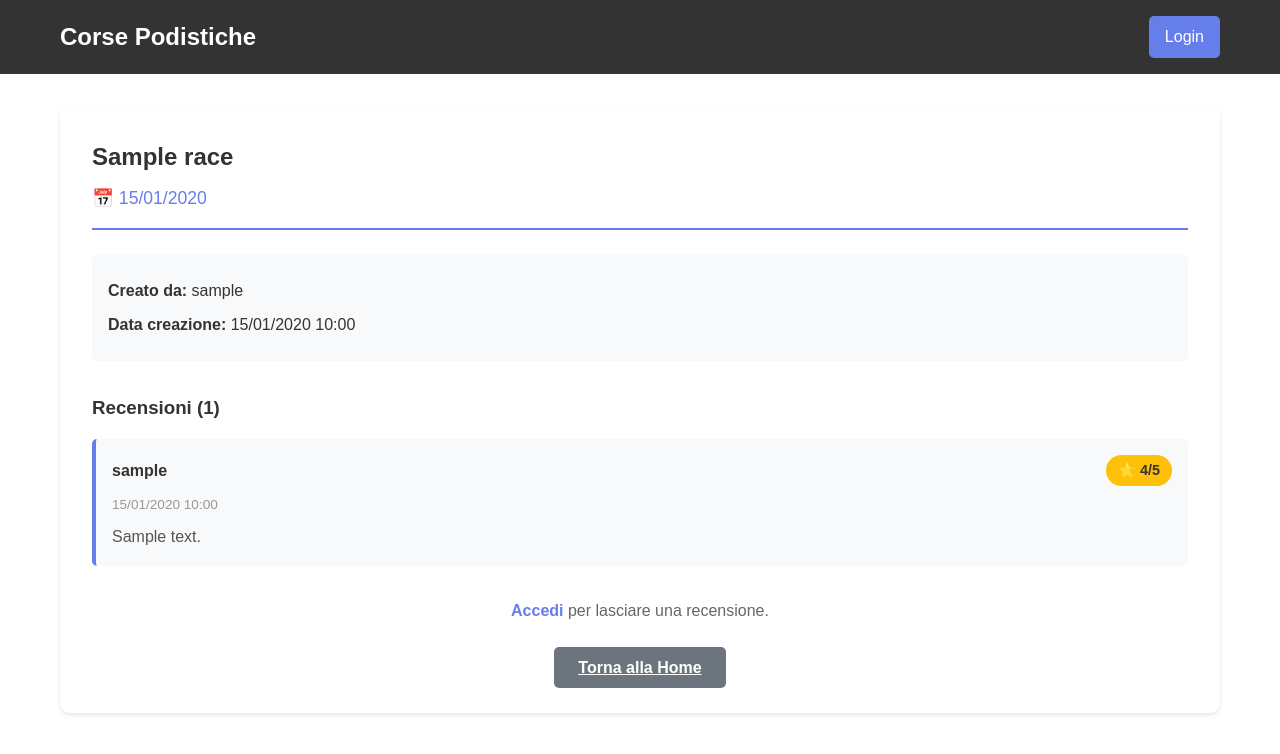
After one commit to Chicco94/4_corse_podistiche, a Flask app: template app/templates/race_detail.html in a window 1280 px wide. The commit adds this page. Shown: the top 754 px of the page. Run offline with Flask 3, Linux system fonts and the light colour scheme; the template is opened without the code that fills it: most values are stand-ins (such as "Sample title", 1, 10 or a date in 2020).

Commit message:
Add race creation and review functionality with corresponding templates and styles

```diff
--- a/app/models/__init__.py
+++ b/app/models/__init__.py
@@ -1,4 +1,5 @@
 from app.models.user import User
 from app.models.race import Race
+from app.models.review import Review
 
-__all__ = ['User', 'Race']
+__all__ = ['User', 'Race', 'Review']
--- a/app/models/race.py
+++ b/app/models/race.py
@@ -10,5 +10,8 @@ class Race(db.Model):
     creator_id = db.Column(db.Integer, db.ForeignKey('users.id'), nullable=False)
     created_at = db.Column(db.DateTime, default=datetime.utcnow)
 
+    # Relazione con le recensioni
+    reviews = db.relationship('Review', backref='race', lazy=True, cascade='all, delete-orphan')
+
     def __repr__(self):
         return f'<Race {self.name} - {self.date.strftime("%d/%m/%Y")}>'
--- a/app/static/css/style.css
+++ b/app/static/css/style.css
@@ -78,6 +78,15 @@ body {
     color: white;
     text-decoration: underline;
     font-weight: bold;
+}
+
+.hero-actions {
+    margin-top: 1.5rem;
+}
+
+.hero-actions .btn {
+    display: inline-block;
+    margin: 0.5rem;
 }
 
 /* Login Form */
@@ -170,3 +179,196 @@ body {
     color: #721c24;
     border-color: #f5c6cb;
 }
+
+/* Create Race Form */
+.create-race-container {
+    display: flex;
+    justify-content: center;
+    align-items: center;
+    min-height: 60vh;
+}
+
+.create-race-box {
+    background: white;
+    padding: 2rem;
+    border-radius: 10px;
+    box-shadow: 0 4px 6px rgba(0, 0, 0, 0.1);
+    width: 100%;
+    max-width: 500px;
+}
+
+.create-race-box h2 {
+    text-align: center;
+    margin-bottom: 1.5rem;
+    color: #333;
+}
+
+.form-actions {
+    display: flex;
+    gap: 1rem;
+    margin-top: 1.5rem;
+}
+
+.form-actions .btn {
+    flex: 1;
+}
+
+.btn-secondary {
+    background-color: #6c757d;
+    color: white;
+}
+
+.btn-secondary:hover {
+    background-color: #5a6268;
+}
+
+textarea {
+    width: 100%;
+    padding: 0.75rem;
+    border: 1px solid #ddd;
+    border-radius: 5px;
+    font-size: 1rem;
+    font-family: Arial, sans-serif;
+    resize: vertical;
+    transition: border-color 0.3s;
+}
+
+textarea:focus {
+    outline: none;
+    border-color: #667eea;
+    box-shadow: 0 0 5px rgba(102, 126, 234, 0.3);
+}
+
+select {
+    width: 100%;
+    padding: 0.75rem;
+    border: 1px solid #ddd;
+    border-radius: 5px;
+    font-size: 1rem;
+    transition: border-color 0.3s;
+}
+
+select:focus {
+    outline: none;
+    border-color: #667eea;
+    box-shadow: 0 0 5px rgba(102, 126, 234, 0.3);
+}
+
+/* Race Detail */
+.race-detail {
+    background: white;
+    padding: 2rem;
+    border-radius: 10px;
+    box-shadow: 0 2px 4px rgba(0, 0, 0, 0.1);
+}
+
+.race-header {
+    border-bottom: 2px solid #667eea;
+    padding-bottom: 1rem;
+    margin-bottom: 1.5rem;
+}
+
+.race-header h2 {
+    margin: 0 0 0.5rem 0;
+    color: #333;
+}
+
+.race-date {
+    font-size: 1.1rem;
+    color: #667eea;
+    margin: 0;
+}
+
+.race-info {
+    background: #f8f9fa;
+    padding: 1rem;
+    border-radius: 5px;
+    margin-bottom: 2rem;
+}
+
+.race-info p {
+    margin: 0.5rem 0;
+}
+
+.race-reviews h3 {
+    margin-top: 2rem;
+    margin-bottom: 1rem;
+    color: #333;
+}
+
+.reviews-list {
+    margin-bottom: 2rem;
+}
+
+.review-card {
+    background: #f8f9fa;
+    padding: 1rem;
+    border-left: 4px solid #667eea;
+    margin-bottom: 1rem;
+    border-radius: 5px;
+}
+
+.review-header {
+    display: flex;
+    justify-content: space-between;
+    align-items: center;
+    margin-bottom: 0.5rem;
+}
+
+.review-rating {
+    background: #ffc107;
+    padding: 0.25rem 0.75rem;
+    border-radius: 20px;
+    font-weight: bold;
+    font-size: 0.9rem;
+}
+
+.review-date {
+    font-size: 0.85rem;
+    color: #999;
+    margin: 0;
+}
+
+.review-content {
+    margin-top: 0.5rem;
+    color: #555;
+}
+
+.no-reviews {
+    color: #999;
+    font-style: italic;
+    margin: 1rem 0;
+}
+
+.add-review {
+    background: #f8f9fa;
+    padding: 1.5rem;
+    border-radius: 5px;
+    margin: 2rem 0;
+}
+
+.add-review h4 {
+    margin-top: 0;
+    color: #333;
+}
+
+.login-prompt {
+    text-align: center;
+    color: #666;
+    margin: 1rem 0;
+}
+
+.login-prompt a {
+    color: #667eea;
+    text-decoration: none;
+    font-weight: bold;
+}
+
+.login-prompt a:hover {
+    text-decoration: underline;
+}
+
+.race-actions {
+    text-align: center;
+    margin-top: 2rem;
+}
--- a/app/templates/index.html
+++ b/app/templates/index.html
@@ -5,6 +5,9 @@
     {% if user %}
         <h2>Benvenuto, {{ user.username }}!</h2>
         <p>Gestione Corse Podistiche</p>
+        <div class="hero-actions">
+            <a href="{{ url_for('main.create_race') }}" class="btn btn-primary">➕ Crea una Gara</a>
+        </div>
     {% else %}
         <h2>Benvenuto</h2>
         <p><a href="{{ url_for('main.login') }}">Accedi</a> per continuare</p>
--- /dev/null
+++ b/app/templates/race_detail.html
@@ -0,0 +1,75 @@
+{% extends "base.html" %}
+
+{% block title %}{{ race.name }} - Corse Podistiche{% endblock %}
+
+{% block content %}
+<div class="race-detail">
+    <div class="race-header">
+        <h2>{{ race.name }}</h2>
+        <p class="race-date">📅 {{ race.date.strftime('%d/%m/%Y') }}</p>
+    </div>
+
+    <div class="race-info">
+        <p><strong>Creato da:</strong> {{ race.creator.username }}</p>
+        <p><strong>Data creazione:</strong> {{ race.created_at.strftime('%d/%m/%Y %H:%M') }}</p>
+    </div>
+
+    <div class="race-reviews">
+        <h3>Recensioni ({{ race.reviews|length }})</h3>
+
+        {% if race.reviews %}
+            <div class="reviews-list">
+                {% for review in race.reviews %}
+                    <div class="review-card">
+                        <div class="review-header">
+                            <strong>{{ review.user.username }}</strong>
+                            <span class="review-rating">⭐ {{ review.rating }}/5</span>
+                        </div>
+                        <p class="review-date">{{ review.created_at.strftime('%d/%m/%Y %H:%M') }}</p>
+                        <p class="review-content">{{ review.content }}</p>
+                    </div>
+                {% endfor %}
+            </div>
+        {% else %}
+            <p class="no-reviews">Nessuna recensione ancora. Sii il primo a lasciarne una!</p>
+        {% endif %}
+
+        {% if user %}
+            <div class="add-review">
+                <h4>Lascia una Recensione</h4>
+                <form method="POST" action="{{ url_for('main.add_review', race_id=race.id) }}">
+                    <div class="form-group">
+                        <label for="content">Commento:</label>
+                        <textarea
+                            id="content"
+                            name="content"
+                            rows="4"
+                            placeholder="Condividi la tua esperienza..."
+                            required
+                        ></textarea>
+                    </div>
+
+                    <div class="form-group">
+                        <label for="rating">Voto:</label>
+                        <select id="rating" name="rating">
+                            <option value="5">⭐⭐⭐⭐⭐ Eccellente</option>
+                            <option value="4">⭐⭐⭐⭐ Buono</option>
+                            <option value="3">⭐⭐⭐ Normale</option>
+                            <option value="2">⭐⭐ Scadente</option>
+                            <option value="1">⭐ Pessimo</option>
+                        </select>
+                    </div>
+
+                    <button type="submit" class="btn btn-primary">Aggiungi Recensione</button>
+                </form>
+            </div>
+        {% else %}
+            <p class="login-prompt"><a href="{{ url_for('main.login') }}">Accedi</a> per lasciare una recensione.</p>
+        {% endif %}
+    </div>
+
+    <div class="race-actions">
+        <a href="{{ url_for('main.index') }}" class="btn btn-secondary">Torna alla Home</a>
+    </div>
+</div>
+{% endblock %}
```
Also changed, not shown: app/models/review.py (added, +19 -0 lines), app/routes/main.py (+77 -1 lines), app/templates/create_race.html (added, +44 -0 lines).
